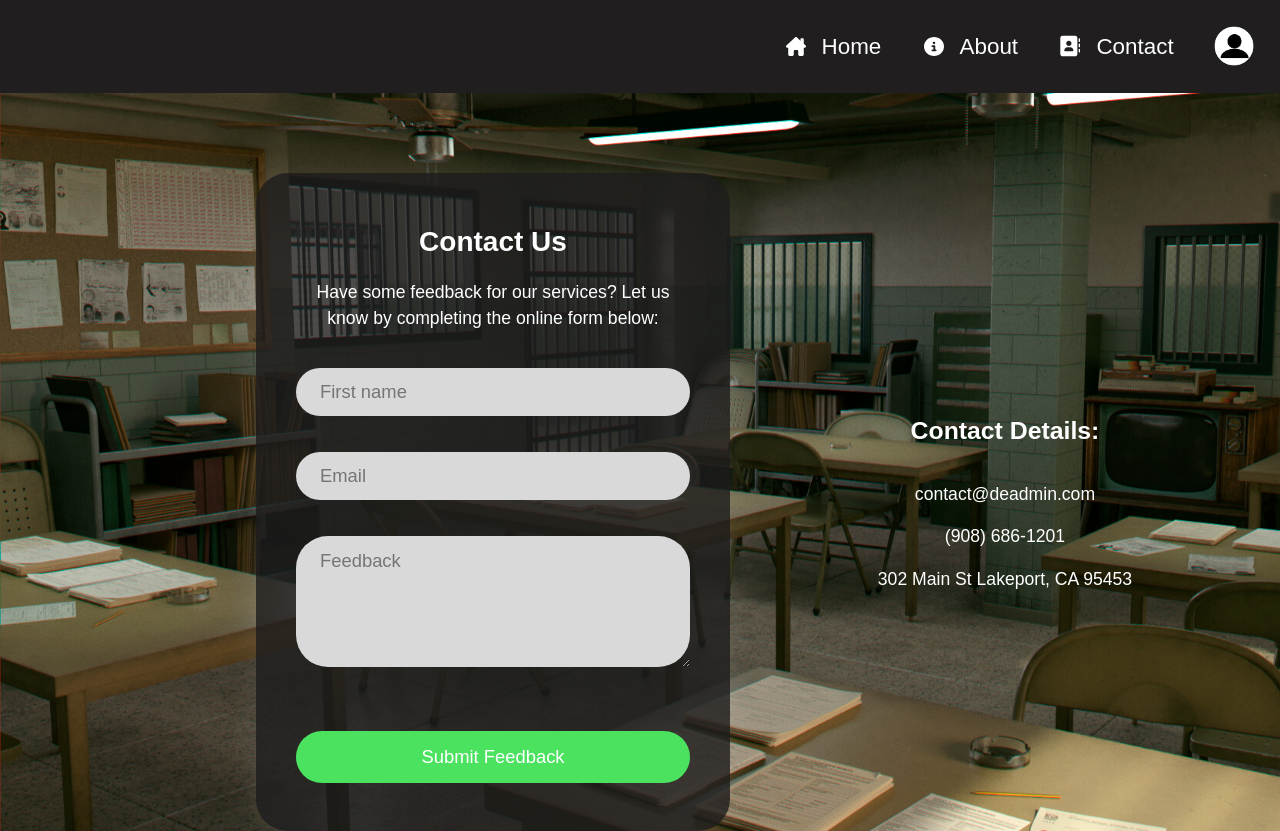
After one commit to D1n03/DeAd-web-project, a PHP site: page /views/contact.html in a window 1280 px wide. The commit adds this page. Run offline with PHP 8.4, Linux system fonts and the light colour scheme.

Commit message:
Implemented About and Contact pages

```diff
--- a/src/public/styles/css/styles.css
+++ b/src/public/styles/css/styles.css
@@ -346,6 +346,9 @@
 
   .first__title {
     text-align: center;
+    font-family: Arial, Helvetica, sans-serif;
+    font-size: var(--fs-huge);
+    font-weight: 600;
   }
 
   .first__description {
@@ -371,11 +374,212 @@
     background-color: rgb(61, 160, 74);
   }
 
-  .first__title {
+
+  /* About content */
+
+  .about {
+    min-height: 80vh;
+    display: flex;
+    justify-content: start;
+    align-items: center;
+    gap: 0;
+    flex-direction: column;
+    margin-top: 5rem;
+  }
+
+  .about .container {
+    width: min(90%, 32.5rem);
+    box-shadow: 0 0 2rem rgba(255, 255, 255, 0.1);
+    display: flex;
+    justify-content: space-evenly;
+    align-items: center;
+    gap: 1rem;
+    flex-direction: column;
+    background-color: rgb(32, 30, 30, 0.8);
+    padding: 3rem 2.5rem;
+    border-radius: 2rem;
+  }
+
+  .about .container__title {
+    white-space: nowrap;
+    color: rgb(255, 255, 255);
+    font-size: 1.75rem;
+    margin-bottom: 1rem;
+  }
+
+  .about .container__text {
+    width: 100%;
+    color: white;
+    text-align: center;
+    position: relative;
+    font-size: 1.1rem;
+  }
+
+
+  /* Contact content */
+
+  .contact {
+    min-height: 80vh;
+    display: flex;
+    justify-content: space-between;
+    align-items: center;
+    gap: 0;
+    flex-direction: row;
+    margin-top: 5rem;
+    margin-left: 20%;
+
+  }
+
+  .contact .container {
+    width: min(90%, 32.5rem);
+    box-shadow: 0 0 2rem rgba(255, 255, 255, 0.1);
+    display: flex;
+    justify-content: center;
+    align-items: center;
+    gap: 0rem;
+    flex-direction: column;
+    background-color: rgb(32, 30, 30, 0.8);
+    padding: 3rem 2.5rem;
+    border-radius: 2rem;
+  }
+
+
+
+  .contact .container__title {
+    white-space: nowrap;
+    color: rgb(255, 255, 255);
+    font-size: 1.75rem;
+    margin-bottom: 1rem;
+  }
+
+  .contact .container__text {
+    width: 100%;
+    color: white;
+    text-align: center;
+    position: relative;
+    font-size: 1.1rem;
+  }
+
+  .contact .container__form {
+    width: 100%;
+  }
+
+  .contact .container__form-field {
+    display: flex;
+    justify-content: center;
+    align-items: flex-start;
+    gap: 0rem;
+    flex-direction: column;
+    margin-top: 0.5rem;
+  }
+
+  .contact .container__form-field:nth-of-type(5) {
+    gap: 1rem;
+  }
+
+  .contact .container__form-field:nth-of-type(5) #photo-label {
+    width: 100%;
+  }
+
+  .contact .container__form-buttons {
+    display: flex;
+    justify-content: center;
+    align-items: center;
+    gap: 2rem;
+    flex-direction: column;
+    margin-top: 4rem;
+  }
+
+  .contact .container__form-buttons button {
+    width: 100%;
+    background-color: rgb(75, 226, 95);
+    border-radius: 5rem;
+    border: none;
+    padding: 0.75rem 2.5rem;
+    cursor: pointer;
+    color: rgb(255, 255, 255);
+    font-size: 1.15rem;
+    font-weight: 400;
     font-family: Arial, Helvetica, sans-serif;
-    font-size: var(--fs-huge);
+    transition: all 150ms ease-in-out;
+  }
+
+  .contact .container__form-buttons button:hover {
+    background-color: rgb(61, 160, 74);
+  }
+
+  .contact .container__form-buttons button:active {
+    background-color: rgb(61, 160, 74);
+  }
+
+  .contact .container label,
+  .contact .container .photo-upload {
+    font-weight: 400;
+    color: rgb(255, 255, 255);
+  }
+  .contact .container input:not([id=photo]) {
+    width: 100%;
+    background-color: rgb(217, 217, 217);
+    margin-top: 1.75rem;
+    border-radius: 2rem;
+    border: none;
+    padding: 0.65rem 1.5rem;
+    font-size: var(--fs-small);
+  }
+  .contact .container textarea[id=feedbackMessage] {
+    width: 100%;
+    background-color: rgb(217, 217, 217);
+    margin-top: 1.75rem;
+    border-radius: 2rem;
+    border: none;
+    padding: 0.65rem 1.5rem;
+    font-size: var(--fs-small);
+  }
+  .contact .container :is(textarea, input):is(:focus) {
+    outline: none;
+  }
+  .contact .container input[type=file] {
+    cursor: pointer;
+    display: none;
+    transition: all 350ms ease-in-out;
+  }
+  .contact .container label[for=photo] {
+    cursor: pointer;
+    background-color: rgb(89, 89, 89);
+    padding: 1rem 1.5rem;
+    border-radius: 0.75rem;
+    text-align: center;
+  }
+
+  .contact .wrapper {
+    width: min(60%, 83.5rem);
+    margin-inline: auto;
+    display: flex;
+    flex-direction: column;
+    grid-template-columns: auto;
+    grid-template-rows: auto;
+    gap: 1rem;
+    justify-items: center;
+    justify-content: center;
+  }
+
+  .contact__title {
+    text-align: center;
+    font-family: Arial, Helvetica, sans-serif;
+    font-size: var(--fs-large);
     font-weight: 600;
+    color:white;
+    margin-bottom: 1rem;
   }
+
+  .contact__description {
+    width: 100%;
+    text-align: center;
+    position: relative;
+    font-size: 1.1rem;
+    color:white;
+  }
+
 
   /* Login content */
 
@@ -393,7 +597,7 @@
     width: min(90%, 32.5rem);
     box-shadow: 0 0 2rem rgba(255, 255, 255, 0.1);
     display: flex;
-    justify-content: center;
+    justify-content: space-evenly;
     align-items: center;
     gap: 0rem;
     flex-direction: column;
--- /dev/null
+++ b/src/views/contact.html
@@ -0,0 +1,99 @@
+<!DOCTYPE html>
+<html lang="en">
+
+<head>
+  <meta charset="UTF-8">
+  <meta http-equiv="X-UA-Compatible" content="IE=edge">
+  <meta name="viewport" content="width=device-width, initial-scale=1.0">
+  <meta name="description"
+    content="Contact us at DeAd! We'd like to hear your feedback.">
+  <link rel="stylesheet" href="../public/styles/css/styles.css">
+  <link rel="icon" href="../public/assets/header/police-icon.svg">
+  <title>Contact</title>
+</head>
+
+<body>
+  <header class="header" id="page-header">
+    <div class="header__container">
+
+        <div class="nav__toggle">
+            <span class="bar"></span>
+            <span class="bar"></span>
+            <span class="bar"></span>
+        </div>
+        <nav class="header__nav">
+            <ul class="header__nav-list">
+                <li class="list__item">
+                    <a href="/" class="nav-link">
+                      <img class="list__item-icon" src="../public/assets/header/home-icon.svg" alt="home-logo">
+                      <p class="list__item-text">Home</p>
+                    </a>
+                  </li>
+                  <li class="list__item">
+                    <a href="/views/about.html" class="nav-link">
+                      <img class="list__item-icon" src="../public/assets/header/about-icon.svg" alt="info-logo">
+                      <p class="list__item-text">About</p>
+                    </a>
+                  </li>
+                  <li class="list__item">
+                    <a href="/views/contact.html" class="nav-link">
+                      <img class="list__item-icon" src="../public/assets/header/contact-icon.svg" alt="contact-logo">
+                      <p class="list__item-text">Contact</p>
+                    </a>
+                  </li>
+                  <li class="list__item">
+                    <a href="#" class="profile-link">
+                      <img class="person-logo" src="../public/assets/header/person-icon.webp" alt="person-logo">
+                    </a>
+                  </li>
+            </ul>
+        </nav>
+    </div>
+  </header>
+
+  <main class="contact">
+    <div class="container">
+        <h1 class="container__title">Contact Us</h1>
+        <p class="container__text">Have some feedback for our services? Let us know by completing the online form below: </p>
+        <form class="container__form" id="contact-form">
+            <div class="container__form-field">
+                <input id="firstName" required type="text" name="firstName" placeholder="First name">
+                <p class="validation-error first_name-error"></p>
+            </div>
+            <div class="container__form-field">
+                <input id="email" required type="email" name="email" placeholder="Email">
+                <p class="validation-error email-error"></p>
+            </div>
+            <div class="container__form-field">
+                <textarea id="feedbackMessage" name="feedback" placeholder="Feedback" rows="4" cols="50"></textarea>
+            </div>
+            <div class="container__form-buttons">
+                <button type="submit" class="container__form-submit">
+                  Submit Feedback
+                </button>
+            </div>
+        </form>
+
+    </div>
+    <div class="wrapper">
+      <h1 class="contact__title">
+      Contact Details:
+      </h1>
+      <p class="contact__description">
+        contact@deadmin.com
+      </p>
+      <p class="contact__description">
+        (908) 686-1201
+      </p>
+      <p class="contact__description">
+        302 Main St
+        Lakeport, CA
+        95453
+      </p>
+  </div>
+  </section>
+  </main>
+
+</body>
+
+</html>
```
Also changed, not shown: src/views/about.html (added, +73 -0 lines).
